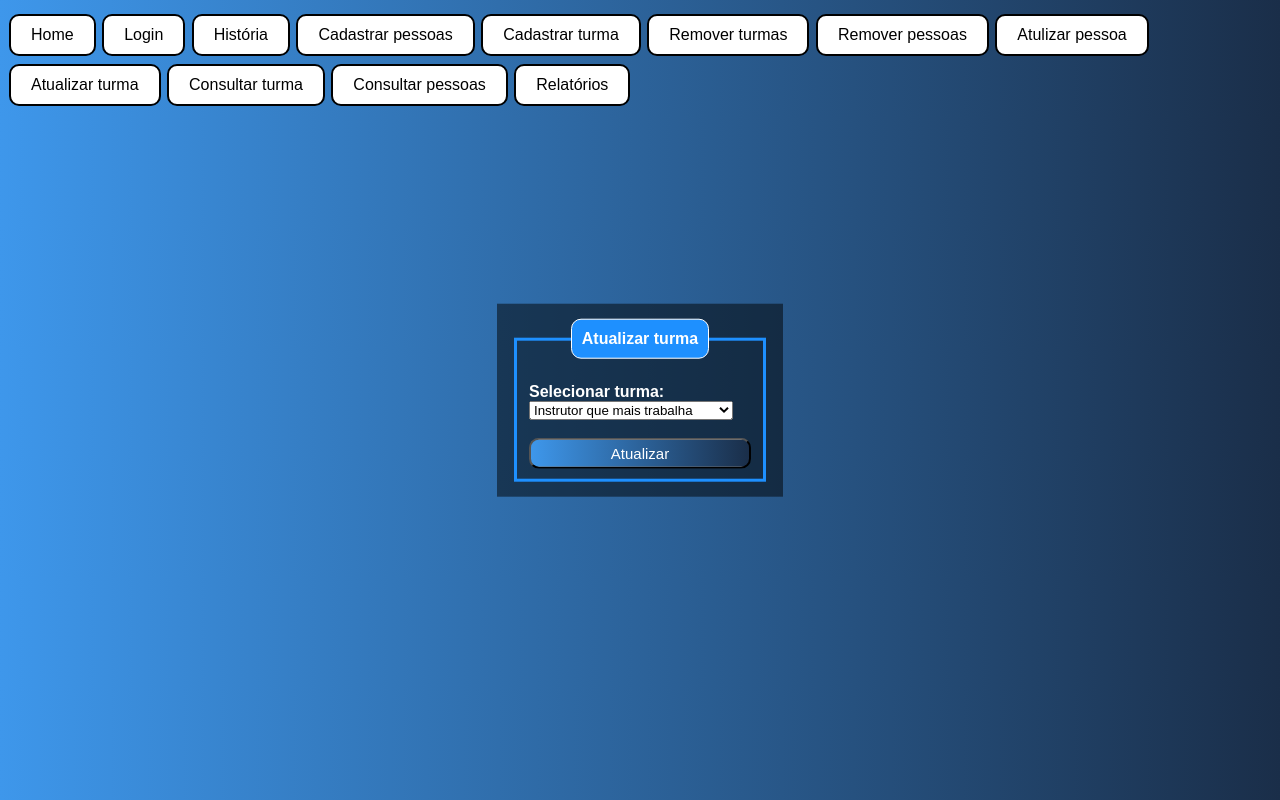
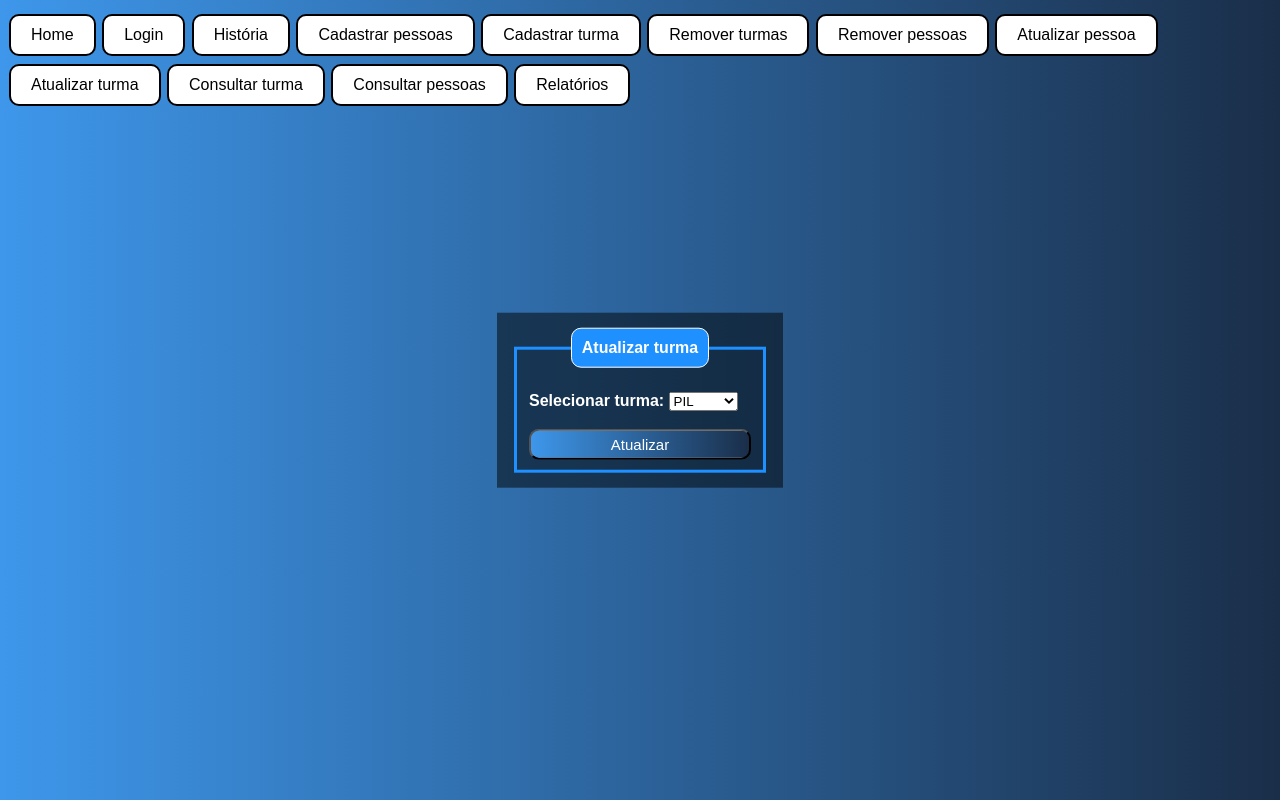
Before and after one commit to mquelucci/tp1_prog2, a plain HTML site: page atualizatur.html in a window 1280 px wide. Drawn offline with Linux system fonts and the light colour scheme.

Commit message:
Update atualizatur.html

```diff
--- a/atualizatur.html
+++ b/atualizatur.html
@@ -79,10 +79,11 @@
 		   <legend><b>Atualizar turma</b></legend><br>
 		   <label for="turmas" class="labelInput"><b>Selecionar turma:</b></label>
 		   <select name="turmas" id="turmas">
-			<option value="intrutorma">Instrutor que mais trabalha</option>
-			<option value="intrutorme">Instrutor que menos trabalha</option>
-			<option value="alunoma">Alunos que mais frequentam</option>
-			<option value="alunome">Alunos que menos frequentam</option>
+			<option value="pilates" title="pilates">PIL</option>
+			<option value="musculacao1" tile="Musculação 1">MUSC1</option>
+			   <option value="musculacao2" title="Musculação 2">MUSC2</option>
+			   <option value="musculacao3" title="Musculação 3">MUSC3</option>
+			   <option value="crossfit" title="Crossfit">CFT</option>
 			</select><br> <br>
 			 <input type="submit" name="submit" id="submit" value="Atualizar"
 
@@ -99,8 +100,8 @@
 	<a href="cadtur.html" target="_blank">Cadastrar turma</a>
 	<a href="remtur.html" target="_blank">Remover turmas</a>
 	<a href="rempes.html" target="_blank">Remover pessoas</a>
-	<a href="atualizarpes.html" target="_blank">Atulizar pessoa</a>
-	<a href="atualizatur.html" target="_blank">Atualizar turma</a>
+	<a href="atualizarpes.html" target="_blank">Atualizar pessoa</a>
+	<a href="atualizatur.html">Atualizar turma</a>
 	<a href="consultatur.html" target="_blank">Consultar turma</a>
 	<a href="consultapes.html" target="_blank">Consultar pessoas</a>
 	<a href="relatorios.html" target="_blank">Relatórios</a>
```
